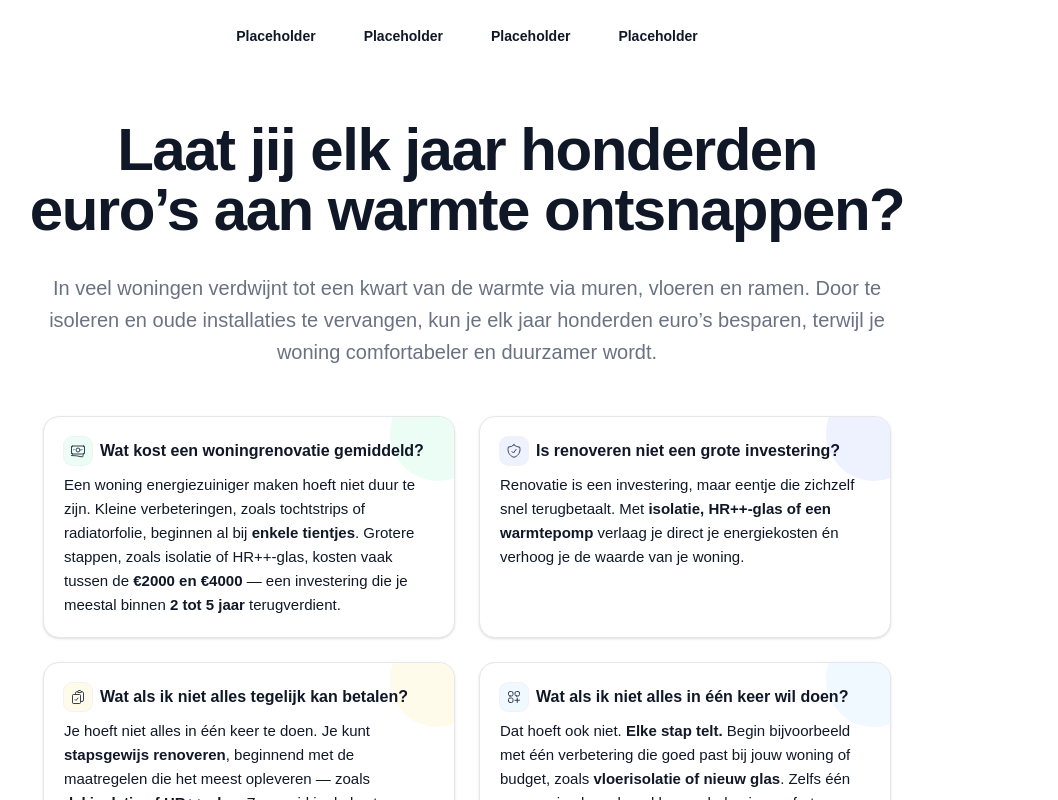
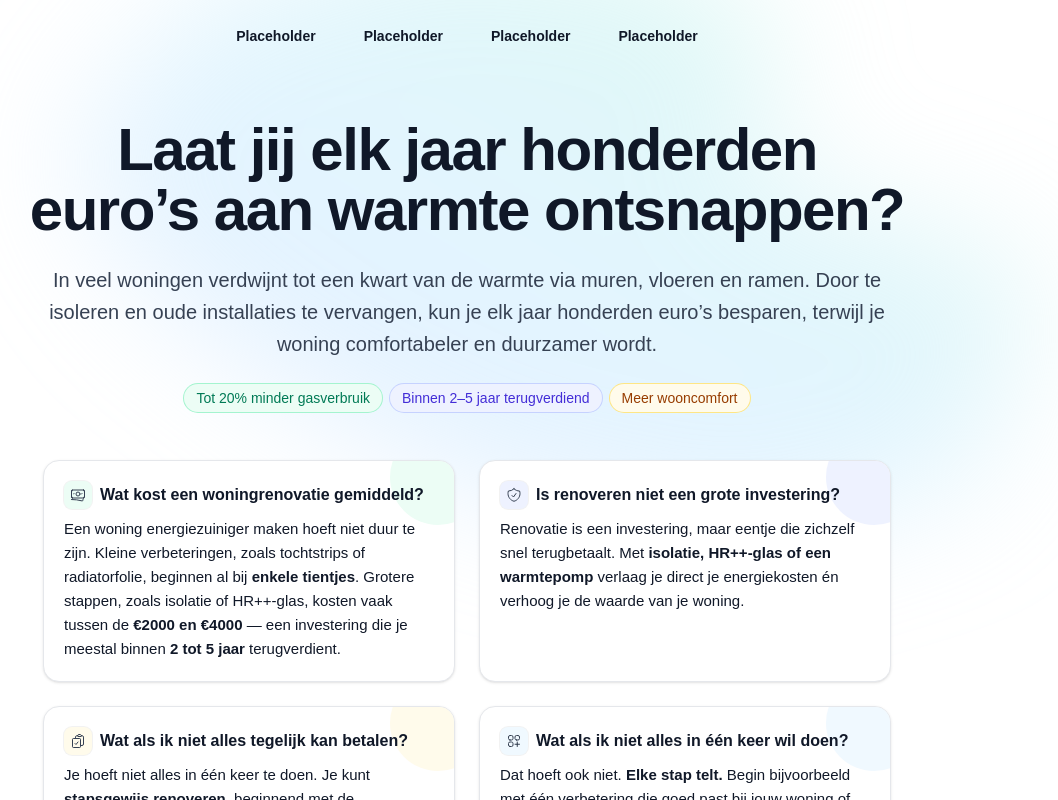
Before and after one commit to tjmichiels/renoveerjewoning, a Next.js app: page / in a window 1280 px wide. Shown: the top 800 px of the page, without its empty margins (173-1231 px from the left). Built offline with nearby package versions, Linux system fonts and the light colour scheme.

Commit message:
Hero section verbeterd

```diff
--- a/app/page.tsx
+++ b/app/page.tsx
@@ -98,17 +98,52 @@ export default function Home() {
           </Dialog>
         </header>
 
-        <div className="relative isolate px-6 pt-14 lg:px-8 min-h-screen">
+        {/*Hero section*/}
+        <div className="relative isolate min-h-screen px-6 pt-14 lg:px-8">
+          {/* zachte gradient blob achtergrond */}
+          <div
+              aria-hidden="true"
+              className="pointer-events-none absolute inset-x-0 top-[-8rem] -z-10 transform-gpu overflow-hidden blur-3xl"
+          >
+            <div
+                className="mx-auto aspect-[1155/678] w-[72rem] bg-gradient-to-tr from-indigo-200 via-sky-200 to-emerald-200 opacity-40"
+                style={{
+                  clipPath:
+                      "polygon(74% 44%, 100% 59%, 94% 90%, 74% 100%, 52% 92%, 35% 78%, 22% 61%, 15% 42%, 26% 19%, 48% 7%, 68% 12%, 78% 26%)",
+                }}
+            />
+          </div>
+
           <div className="mx-auto max-w-4xl py-16">
-
             <div className="text-center">
               <h1 className="text-5xl font-semibold tracking-tight text-balance text-gray-900 sm:text-6xl">
                 Laat jij elk jaar honderden euro’s aan warmte ontsnappen?
               </h1>
-              <p className="mt-8 text-lg font-medium text-pretty text-gray-500 sm:text-xl/8">
-                In veel woningen verdwijnt tot een kwart van de warmte via muren, vloeren en ramen. Door te isoleren en oude installaties te vervangen, kun je elk jaar honderden euro’s besparen, terwijl je woning comfortabeler en duurzamer wordt.
+              <p className="mt-6 text-lg font-medium text-pretty text-gray-700 sm:text-xl/8">
+                In veel woningen verdwijnt tot een kwart van de warmte via muren, vloeren en ramen.
+                Door te isoleren en oude installaties te vervangen, kun je elk jaar honderden euro’s besparen,
+                terwijl je woning comfortabeler en duurzamer wordt.
               </p>
-              <FaqTopSix />
+
+              {/* benefit chips */}
+              <div className="mx-auto mt-6 flex max-w-2xl flex-wrap items-center justify-center gap-2">
+        <span
+            className="rounded-full bg-emerald-50 px-3 py-1 text-sm font-medium text-emerald-700 ring-1 ring-emerald-200">
+          Tot 20% minder gasverbruik
+        </span>
+                <span
+                    className="rounded-full bg-indigo-50 px-3 py-1 text-sm font-medium text-indigo-700 ring-1 ring-indigo-200">
+          Binnen 2–5 jaar terugverdiend
+        </span>
+                <span
+                    className="rounded-full bg-amber-50 px-3 py-1 text-sm font-medium text-amber-800 ring-1 ring-amber-200">
+          Meer wooncomfort
+        </span>
+              </div>
+
+              {/* FAQ */}
+              <FaqTopSix/>
+
               <div className="mt-10 flex items-center justify-center gap-x-6">
                 <a
                     href="#"
@@ -117,12 +152,13 @@ export default function Home() {
                   Ik wil renoveren
                 </a>
                 <a href="#" className="text-sm/6 font-semibold text-gray-900">
-                 Vertel me meer <span aria-hidden="true">→</span>
+                  Vertel me meer <span aria-hidden="true">→</span>
                 </a>
               </div>
             </div>
           </div>
         </div>
+
       </div>
   );
 }
```
